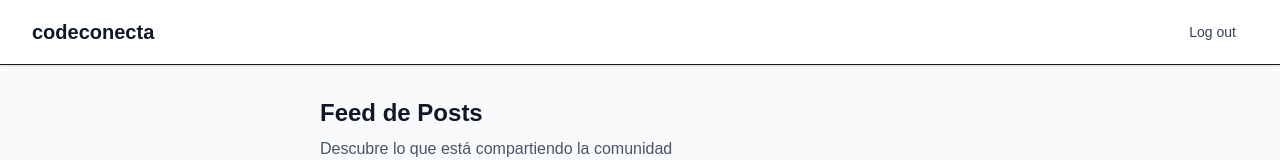
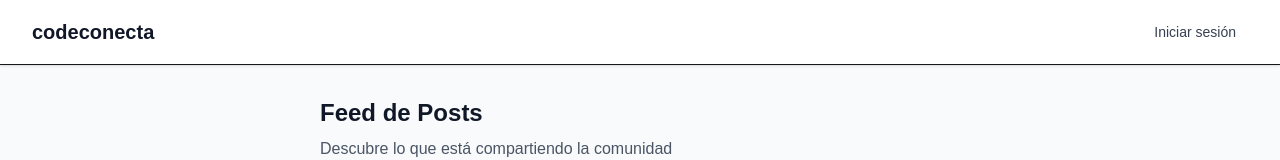
Before and after one commit to AgustinGonzalez1/challenge-itrock, a Next.js app: page / in a window 1280 px wide. Shown: the top 160 px of the page. Built offline with nearby package versions, Linux system fonts and the light colour scheme; no server answers.

Commit message:
feat: implement AuthButton component and remove LogoutButton for improved authentication handling

```diff
--- /dev/null
+++ b/src/components/atoms/AuthButton/index.tsx
@@ -0,0 +1,58 @@
+'use client';
+
+import { Button } from '@/components/atoms';
+import { useAppDispatch, useAppSelector } from '@/store/hooks';
+import { clearUser } from '@/store/slices/authSlice';
+import { signOut, useSession } from 'next-auth/react';
+import { useRouter } from 'next/navigation';
+
+const AuthButton = () => {
+  const dispatch = useAppDispatch();
+  const router = useRouter();
+  const { data: session, status } = useSession();
+  const { user } = useAppSelector((state) => state.auth);
+
+  // Determinar si hay sesión activa
+  const isLoggedIn = session?.user || user;
+  const isLoading = status === 'loading';
+
+  const handleLogout = async () => {
+    try {
+      dispatch(clearUser());
+      await signOut({
+        redirect: false,
+      });
+      router.push('/auth/login');
+    } catch (error) {
+      console.error('Error during logout:', error);
+    }
+  };
+
+  const handleLogin = () => {
+    router.push('/auth/login');
+  };
+
+  if (isLoading) {
+    return (
+      <Button variant="ghost" size="sm" disabled>
+        ...
+      </Button>
+    );
+  }
+
+  if (isLoggedIn) {
+    return (
+      <Button variant="ghost" size="sm" onClick={handleLogout}>
+        Cerrar sesión
+      </Button>
+    );
+  }
+
+  return (
+    <Button variant="ghost" size="sm" onClick={handleLogin}>
+      Iniciar sesión
+    </Button>
+  );
+};
+
+export default AuthButton;
--- a/src/components/atoms/LogoutButton/index.tsx
+++ /dev/null
@@ -1,31 +0,0 @@
-'use client';
-
-import { Button } from '@/components/atoms';
-import { useAppDispatch } from '@/store/hooks';
-import { clearUser } from '@/store/slices/authSlice';
-import { signOut } from 'next-auth/react';
-import { useRouter } from 'next/navigation';
-
-const LogoutButton = () => {
-  const dispatch = useAppDispatch();
-  const router = useRouter();
-  const handleLogout = async () => {
-    try {
-      dispatch(clearUser());
-      await signOut({
-        redirect: false,
-      });
-      router.push('/auth/login');
-    } catch (error) {
-      console.error('Error during logout:', error);
-    }
-  };
-
-  return (
-    <Button variant="ghost" size="sm" onClick={handleLogout}>
-      Log out
-    </Button>
-  );
-};
-
-export default LogoutButton;
--- a/src/components/atoms/index.ts
+++ b/src/components/atoms/index.ts
@@ -1,5 +1,5 @@
 // Atoms - Componentes más básicos e indivisibles
 export { default as InputForm } from './Input';
 export { default as Button } from './Button';
-export { default as LogoutButton } from './LogoutButton';
+export { default as AuthButton } from './AuthButton';
 export { default as PostActions } from './PostActions';
--- a/src/components/molecules/Navbar/index.tsx
+++ b/src/components/molecules/Navbar/index.tsx
@@ -1,4 +1,4 @@
-import { LogoutButton } from '@/components/atoms';
+import { AuthButton } from '@/components/atoms';
 
 const Navbar = () => {
   return (
@@ -12,7 +12,7 @@ const Navbar = () => {
           </div>
 
           <div className="flex items-center">
-            <LogoutButton />
+            <AuthButton />
           </div>
         </div>
       </div>
--- a/src/interfaces/ui.ts
+++ b/src/interfaces/ui.ts
@@ -25,8 +25,8 @@ export interface NavbarProps {
   onLogout?: () => void;
 }
 
-export interface LogoutButtonProps {
-  onLogout?: () => void;
+export interface AuthButtonProps {
+  // No necesita props, maneja su estado internamente
 }
 
 export interface PostActionsProps {
```
